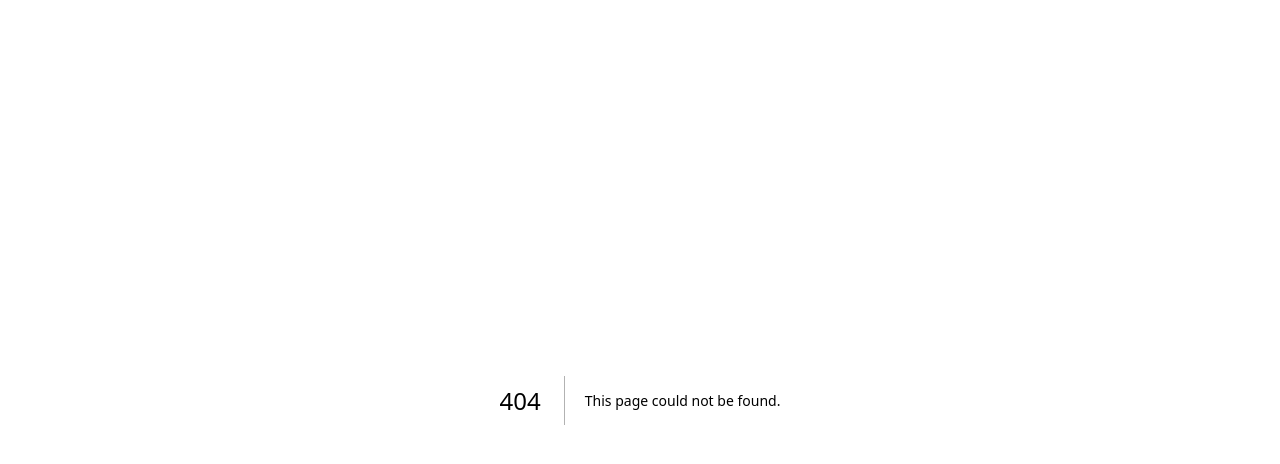
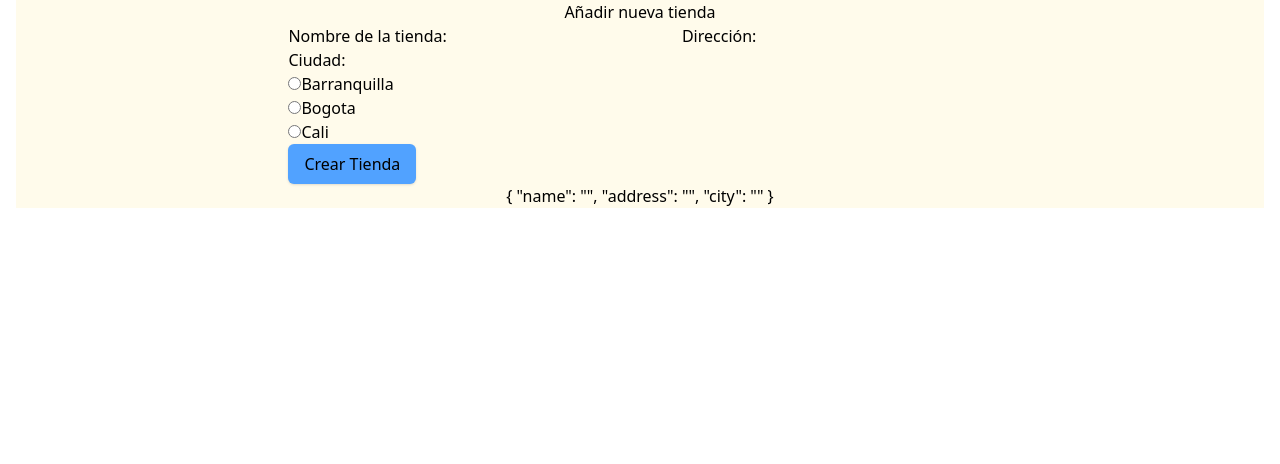
Before and after one commit to I7RANK/rtcodes_frontend, a Next.js app: page /create-store in a window 1280 px wide. Before the commit this address had no page. Shown: the top 464 px of the page. Built offline with nearby package versions, Linux system fonts and the light colour scheme.

Commit message:
feat: add base logic to create new stores

```diff
--- /dev/null
+++ b/src/app/create-store/page.tsx
@@ -0,0 +1,74 @@
+'use client';
+
+import { useState } from 'react';
+
+export default function CreateStore() {
+  const [form, setForm] = useState({ name: '', address: '', city: '' });
+  const cities = ['Barranquilla', 'Bogota', 'Cali'];
+  const handleSubmit = async (e: React.FormEvent) => {
+    e.preventDefault();
+    console.log(process.env.NEXT_PUBLIC_API_URL);
+
+    try {
+      const res = await fetch(`${process.env.NEXT_PUBLIC_API_URL}/stores`, {
+        method: 'POST',
+        headers: {
+          'Content-Type': 'application/json',
+        },
+        body: JSON.stringify(form),
+      });
+      console.log(res);
+    } catch (error) {
+      console.error(error);
+    }
+  };
+  return (
+    <div className="bg-amber-50 flex flex-col items-center">
+      <h1>Añadir nueva tienda</h1>
+      <section>
+        <form onSubmit={handleSubmit}>
+          <label className="" htmlFor="name">
+            Nombre de la tienda:{' '}
+          </label>
+          <input
+            id="name"
+            type="text"
+            value={form.name}
+            onChange={(e) => setForm({ ...form, name: e.target.value })}
+          />
+          Dirección:{' '}
+          <input
+            type="text"
+            value={form.address}
+            onChange={(e) => setForm({ ...form, address: e.target.value })}
+          />
+          <fieldset>
+            <legend>Ciudad:</legend>
+            {cities.map((city) => {
+              return (
+                <div key={city}>
+                  <input
+                    type="radio"
+                    name="city"
+                    id={city}
+                    value={city}
+                    checked={form.city === city}
+                    onChange={(e) => setForm({ ...form, city: e.target.value })}
+                  />
+                  <label htmlFor={city}>{city}</label>
+                </div>
+              );
+            })}
+          </fieldset>
+          <button
+            className="bg-blue-400 px-4 py-2 rounded-md shadow"
+            type="submit"
+          >
+            Crear Tienda
+          </button>
+        </form>
+      </section>
+      {JSON.stringify(form, null, 2)}
+    </div>
+  );
+}
```
